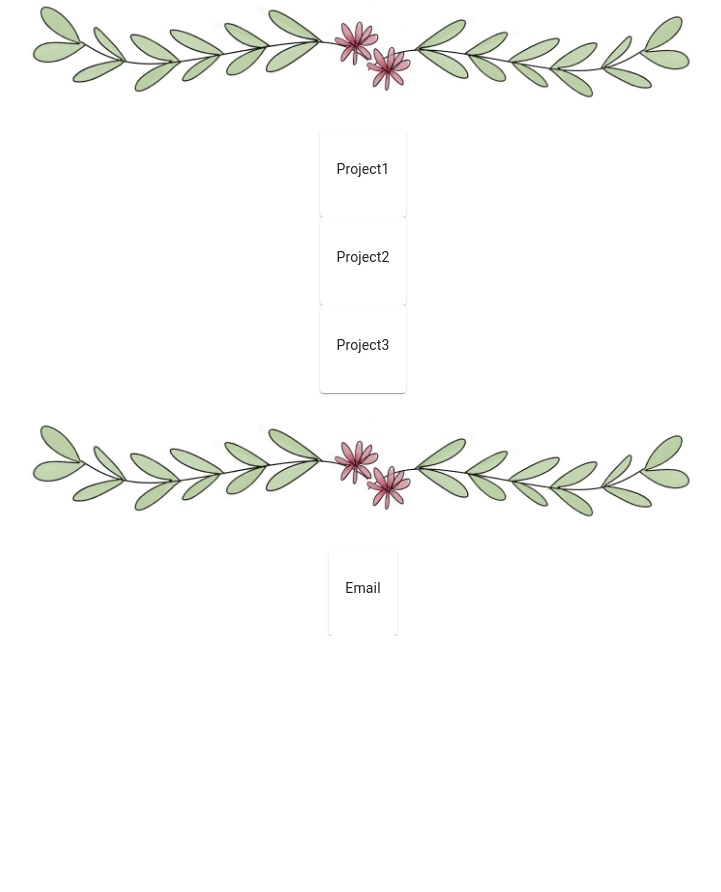
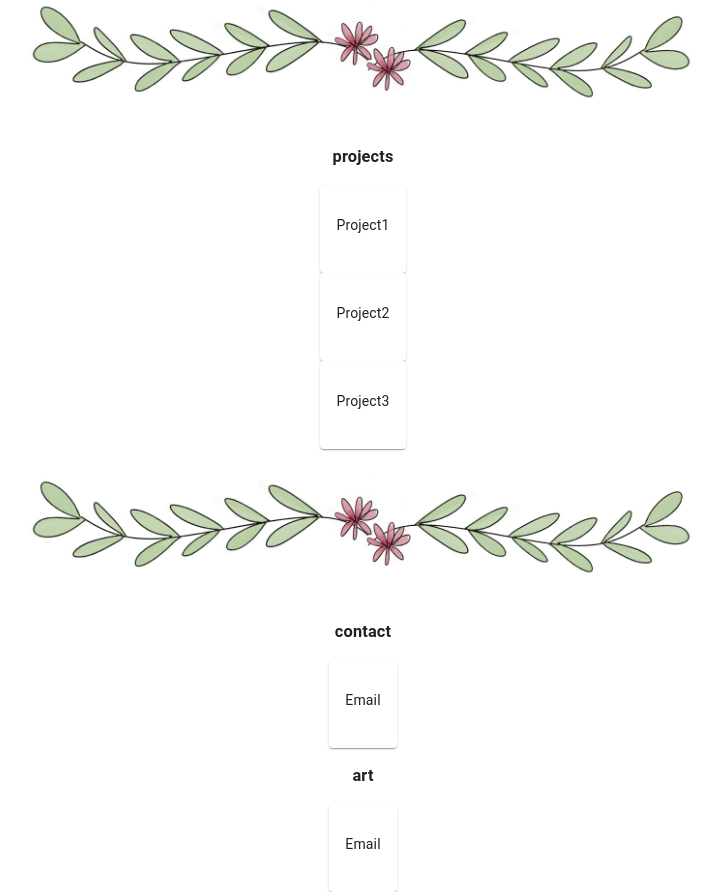
Before and after one commit to anabee/portfolio_react, a React (Create React App) app: page / in a window 1280 px wide. Shown: the part 680-1572 px from the top of the page, without its empty margins (277-998 px from the left). Before the commit the page ends 1316 px from the top, so only its background shows below. Built offline with nearby package versions, Linux system fonts and the light colour scheme.

Commit message:
Added art section and titles

```diff
--- a/src/components/Contact/index.js
+++ b/src/components/Contact/index.js
@@ -27,6 +27,19 @@ const ContactSection = () => {
                 <Grid item xs={12}>
                     <img src="/../../border.png" alt="leaves" className={classes.image}/>
                 </Grid>
+                <div>
+                  <h3>
+                    contact
+                  </h3>
+                </div>
+                <Grid item xs={12}>
+                  <ContactCard/>
+                </Grid>
+                <div>
+                  <h3>
+                    art
+                  </h3>
+                </div>
                 <Grid item xs={12}>
                   <ContactCard/>
                 </Grid>
--- a/src/components/Projects/index.js
+++ b/src/components/Projects/index.js
@@ -26,6 +26,9 @@ const ProjectSection = () => {
                 <Grid item xs={12}>
                     <img src="/../../border.png" alt="leaves" className={classes.image}/>
                 </Grid>
+                <div>
+                    <h3>projects</h3>
+                </div>
                 <Grid item xs={12}>
                     <ProjectCard/>
                 </Grid>
```
